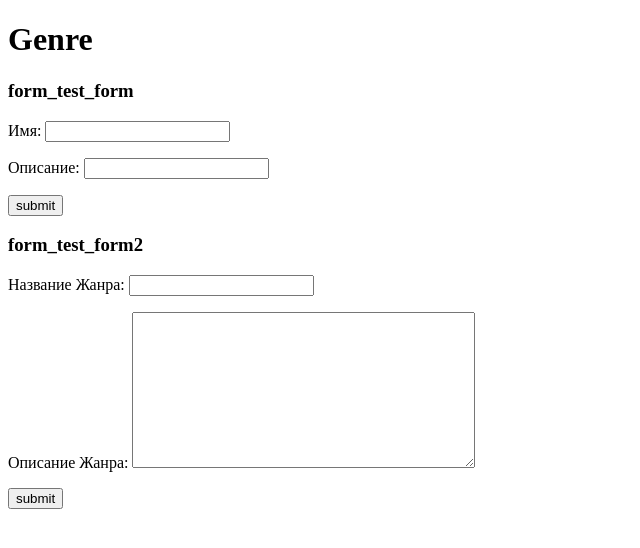
After one commit to SkarioT/django, a Django app: page /test_form/ in a window 1280 px wide. The commit adds this page. Shown: the top 548 px of the page, without its empty margins (0-640 px from the left). Run offline with Django 3.2, Linux system fonts and the light colour scheme.

Commit message:
base view

```diff
--- a/src/proj/urls.py
+++ b/src/proj/urls.py
@@ -15,9 +15,18 @@ Including another URLconf
 """
 from django.contrib import admin
 from django.urls import path
-from test_hello_word.views import test
+from test_hello_word.views import test_form,test_pk,test_created,test,Test_B_V,Genre_Create,Genre_Update,Genre_List
 
 
 urlpatterns = [
-    path('admin/', admin.site.urls)
+    path('admin/', admin.site.urls),
+    path('', test),
+    path('test_created/', test_created),
+    path('test_form/', test_form),
+    path('test_form/<int:pk>', test_form),
+    path('test_pk/<int:pk>', test_pk),
+    path('test_b_v/', Test_B_V.as_view()),
+    path('create/', Genre_Create.as_view()),
+    path('update/<int:pk>', Genre_Update.as_view()),
+    path('list/', Genre_List.as_view())
 ]
--- /dev/null
+++ b/src/test_hello_word/forms.py
@@ -0,0 +1,21 @@
+from django import forms
+from .models import Genre
+from django.views.generic.base import TemplateView
+
+class CreateGenreForm(forms.Form):
+    name = forms.CharField(
+        label='Имя',
+        max_length=100
+        )
+    description = forms.CharField(
+        label='Описание',
+        max_length=100
+        )
+
+class CreateGenreFormModel(forms.ModelForm):
+    class Meta:
+        model= Genre
+        fields =(
+            'name',
+            'description'
+        )
--- a/src/test_hello_word/models.py
+++ b/src/test_hello_word/models.py
@@ -25,6 +25,7 @@ class Genre(models.Model):
 
     def __str__(self):
         return self.name
+
 
 
 # class Book(models.Model):
--- /dev/null
+++ b/src/test_hello_word/templates/test_hello_word/index_form.html
@@ -0,0 +1,23 @@
+<!DOCTYPE html>
+<html lang="ru">
+<head>
+    <meta charset="UTF-8">
+    <meta name="viewport" content="width=device-width, initial-scale=1.0">
+    <title>Document</title>
+</head>
+<body>
+    <h1>Genre</h1>
+    <h3>form_test_form</h3>
+    <form action="" method="post">
+        {% csrf_token %}
+            {{form.as_p}}
+        <input type="submit" value="submit">
+    </form>
+    <h3>form_test_form2</h3>
+    <form action="" method="post">
+        {% csrf_token %}
+            {{form2.as_p}}
+        <input type="submit" value="submit">
+    </form>
+</body>
+</html>
--- a/src/test_hello_word/views.py
+++ b/src/test_hello_word/views.py
@@ -2,13 +2,103 @@ from django.shortcuts import render
 from django.http import HttpResponse
 import datetime
 from django.views.generic.base import TemplateView
-
+from .forms import CreateGenreForm,CreateGenreFormModel
+from django.views.generic import CreateView,UpdateView,DeleteView,ListView
 
 #from pip._vendor import requests
 import requests
 from .models import Genre
 
+def test(request):
+    context={}
+    return render(request, template_name="test_hello_word/index.html", context={})
 
 
-def test(requests):
-    return "sss"
+def test_created(request):
+    if request.method=='GET':
+        pass
+    else:
+
+        name=request.POST.get('name')
+        description=request.POST.get('description')
+
+        print(name,description)
+        obj=Genre(name=name,description=description)
+        obj.save()
+    return render(request, template_name="test_hello_word/index_created.html", context={})
+
+def test_pk(request,pk):
+    print(request.method)
+    if request.method=='GET':
+        obj=Genre.objects.get(pk=pk)
+        context={'name': obj.name, 'description':obj.description,'created': obj.created}
+    if request.method=='POST':
+        post_data=request.POST
+        name=request.POST.get('name')
+        description=request.POST.get('description')
+        # print(post_data,pk,name,description)
+        cdt=datetime.datetime.now()
+        obj=Genre.objects.filter(pk=pk).update(name=name,description=description,created=cdt)
+        obj=Genre.objects.get(pk=pk)
+        context={'name': obj.name, 'description':obj.description,'created': obj.created}
+    return render(request, template_name="test_hello_word/index_pk.html", context=context)
+
+def test_form(request,pk=''):
+    if pk=='':
+        form=CreateGenreForm()
+        form2=CreateGenreFormModel()
+        context={'form': form,'form2': form2}
+        return render(request, template_name="test_hello_word/index_form.html", context=context)
+    obj=Genre.objects.get(pk=pk)
+    form=CreateGenreForm({"name":obj.name,'description':obj.description})
+    form2=CreateGenreFormModel({"name":obj.name,'description':obj.description})
+    context={'form': form,'form2': form2}
+    return render(request, template_name="test_hello_word/index_form.html", context=context)
+
+class Test_B_V(TemplateView):
+    template_name='test_hello_word/index_form_b_v.html'
+
+    def get_context_data(self, **kwargs):
+        context= super().get_context_data(**kwargs)
+        context['rate']=self.get_rate()
+        return context
+    def get_rate(self):
+        return 2.999
+
+class Genre_Create(CreateView):
+    #куда сохронять
+    model= Genre
+    #какую форму для сохронения данных используем
+    form_class=CreateGenreFormModel
+    #в какой шаблон отрисовывать
+    template_name='test_hello_word/create.html'
+    success_url ='/'
+
+    def get_context_data(self, **kwargs):
+        context= super().get_context_data(**kwargs)
+        context['rate']=123
+        return context
+class Genre_Update(UpdateView):
+    #куда сохронять
+    model= Genre
+    #какую форму для сохронения данных используем
+    form_class=CreateGenreFormModel
+    #в какой шаблон отрисовывать
+    template_name='test_hello_word/update.html'
+    success_url ='/'
+
+    def get_context_data(self, **kwargs):
+        context= super().get_context_data(**kwargs)
+        context['rate']=123
+        return context
+class Genre_List(ListView):
+
+    model = Genre
+    template_name='test_hello_word/list.html'
+    # paginate_by = 100  # if pagination is desired
+    # queryset= Genre.objects.all()
+
+    # def get_context_data(self, **kwargs):
+    #     context = super().get_context_data(**kwargs)
+    #     context['now'] =datetime.datetime.now()
+    #     return context
```
Also changed, not shown: src/test_hello_word/templates/test_hello_word/create.html (added, +18 -0 lines), src/test_hello_word/templates/test_hello_word/index copy.html (deleted, +0 -55 lines), src/test_hello_word/templates/test_hello_word/index.html (+17 -52 lines), src/test_hello_word/templates/test_hello_word/index_created.html (added, +20 -0 lines), src/test_hello_word/templates/test_hello_word/index_form_b_v.html (added, +25 -0 lines), src/test_hello_word/templates/test_hello_word/index_parser.html (added, +62 -0 lines), src/test_hello_word/templates/test_hello_word/index_pk.html (added, +22 -0 lines), src/test_hello_word/templates/test_hello_word/list.html (added, +20 -0 lines), src/test_hello_word/templates/test_hello_word/update.html (added, +18 -0 lines), src/db.sqlite3.
